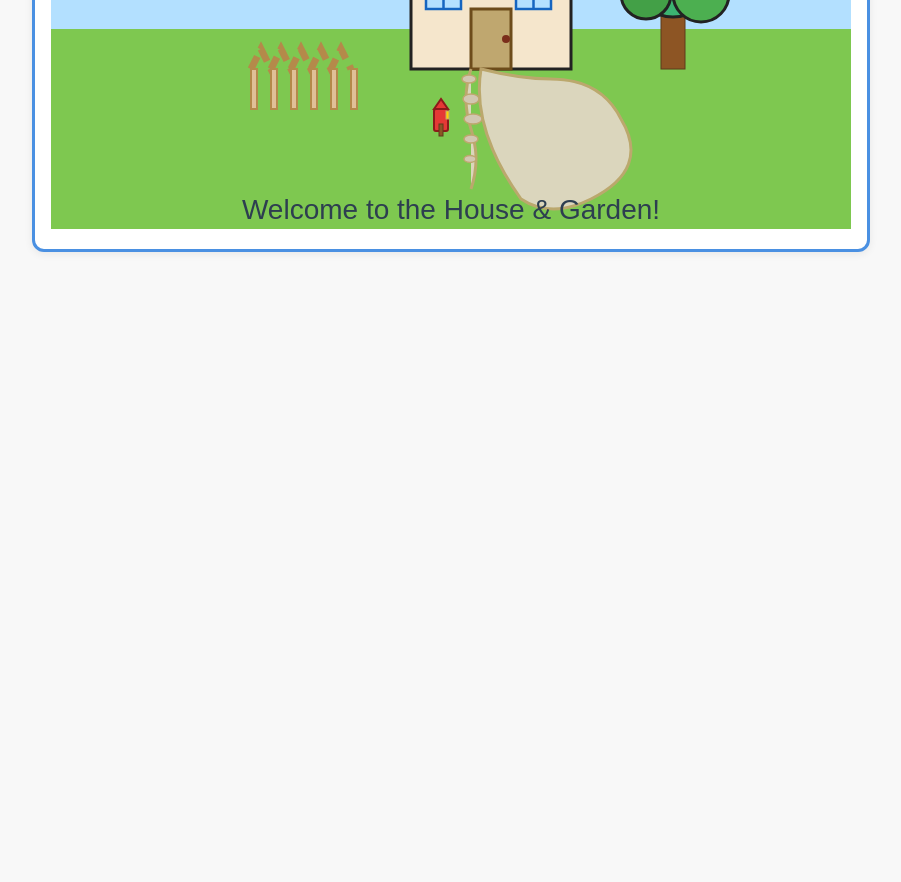
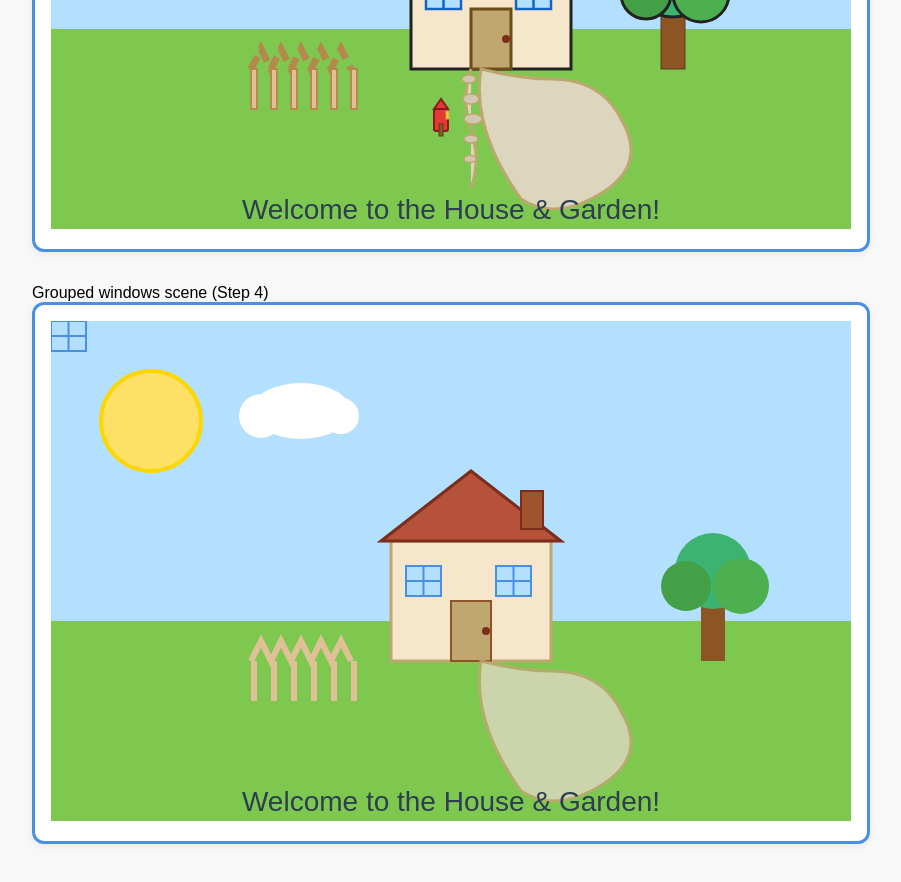
Before and after one commit to KennethOwO/T04-1, a plain HTML site: page index.html in a window 1280 px wide. Shown: the part 1630-2512 px from the top of the page, without its empty margins (189-1090 px from the left). Before the commit the page ends 1930 px from the top, so only its background shows below. Drawn offline with Linux system fonts and the light colour scheme.

Commit message:
refactor: add fourth SVG with windows grouped via <g> and positioned using translate [AI-assisted]

```diff
--- a/index.html
+++ b/index.html
@@ -282,5 +282,76 @@
       </svg>
     </div>
   </figure>
+
+  <figure id="scene-grouped-figure">
+    <figcaption>Grouped windows scene (Step 4)</figcaption>
+    <div class="svg-container">
+      <svg
+        id="scene-grouped"
+        viewBox="0 0 800 500"
+        width="800" height="500"
+        aria-labelledby="svgTitle4 svgDesc4"
+        role="img"
+      >
+        <title id="svgTitle4">House and Garden Scene (Grouped Windows)</title>
+        <desc id="svgDesc4">An SVG illustration showing a house and garden, with the two windows refactored into a reusable group for clarity and maintainability.</desc>
+        <style>
+          /* Scoped styles for grouped scene only */
+          #scene-grouped .window-rect { fill: #b3e0ff; stroke: #4a90e2; stroke-width: 2; }
+          #scene-grouped .window-mullion { stroke: #4a90e2; stroke-width: 2; }
+        </style>
+        <!-- Sky -->
+        <rect x="0" y="0" width="800" height="300" fill="#b3e0ff" />
+        <!-- Grass -->
+        <rect x="0" y="300" width="800" height="200" fill="#7ec850" />
+        <!-- Sun (circle) -->
+        <circle cx="100" cy="100" r="50" fill="#ffe066" stroke="#ffd700" stroke-width="4" />
+        <!-- Cloud (ellipse + circles) -->
+        <ellipse cx="250" cy="90" rx="50" ry="28" fill="#fff" />
+        <circle cx="210" cy="95" r="22" fill="#fff" />
+        <circle cx="290" cy="95" r="18" fill="#fff" />
+        <!-- Tree trunk (rect) -->
+        <rect x="650" y="270" width="24" height="70" fill="#8d5524" />
+        <!-- Tree foliage (circle) -->
+        <circle cx="662" cy="250" r="38" fill="#3cb371" />
+        <circle cx="690" cy="265" r="28" fill="#4caf50" />
+        <circle cx="635" cy="265" r="25" fill="#43a047" />
+        <!-- House body (rect) -->
+        <rect x="340" y="220" width="160" height="120" fill="#f5e6cc" stroke="#bfa76f" stroke-width="3" />
+        <!-- Roof (polygon) -->
+        <polygon points="330,220 420,150 510,220" fill="#b55239" stroke="#7a2e1b" stroke-width="3" />
+        <!-- Chimney (rect) -->
+        <rect x="470" y="170" width="22" height="38" fill="#a0522d" stroke="#7a2e1b" stroke-width="2" />
+        <!-- Door (rect) -->
+        <rect x="400" y="280" width="40" height="60" fill="#bfa76f" stroke="#8d5524" stroke-width="2" />
+        <!-- Door knob (circle) -->
+        <circle cx="435" cy="310" r="4" fill="#7a2e1b" />
+        <!-- Grouped window definition: reusable window with mullions -->
+        <g id="window">
+          <rect x="0" y="0" width="35" height="30" class="window-rect" />
+          <line x1="17.5" y1="0" x2="17.5" y2="30" class="window-mullion" />
+          <line x1="0" y1="15" x2="35" y2="15" class="window-mullion" />
+        </g>
+        <!-- Left window: placed at (355,245) with translate -->
+        <use href="#window" transform="translate(355,245)" />
+        <!-- Right window: placed at (445,245) with translate -->
+        <use href="#window" transform="translate(445,245)" />
+        <!-- Grouping windows as <g> allows easy reuse and consistent styling -->
+        <!-- Fence (polyline) -->
+        <polyline points="200,340 210,320 220,340 230,320 240,340 250,320 260,340 270,320 280,340 290,320 300,340" fill="none" stroke="#e0c097" stroke-width="6" />
+        <!-- Fence posts (rects) -->
+        <rect x="200" y="340" width="6" height="40" fill="#e0c097" />
+        <rect x="220" y="340" width="6" height="40" fill="#e0c097" />
+        <rect x="240" y="340" width="6" height="40" fill="#e0c097" />
+        <rect x="260" y="340" width="6" height="40" fill="#e0c097" />
+        <rect x="280" y="340" width="6" height="40" fill="#e0c097" />
+        <rect x="300" y="340" width="6" height="40" fill="#e0c097" />
+        <!-- Curved garden path (path) -->
+        <path d="M430,340 Q420,400 470,470 Q500,490 540,470 Q600,440 570,390 Q550,350 500,350 Q470,350 430,340 Z" fill="#e0d7c3" stroke="#bfa76f" stroke-width="3" opacity="0.8" />
+        <!-- Caption (text) -->
+        <text x="400" y="490" text-anchor="middle" font-size="28" fill="#2d3e50" font-family="Arial, sans-serif">Welcome to the House &amp; Garden!</text>
+      </svg>
+    </div>
+  </figure>
 </body>
 </html>
```
